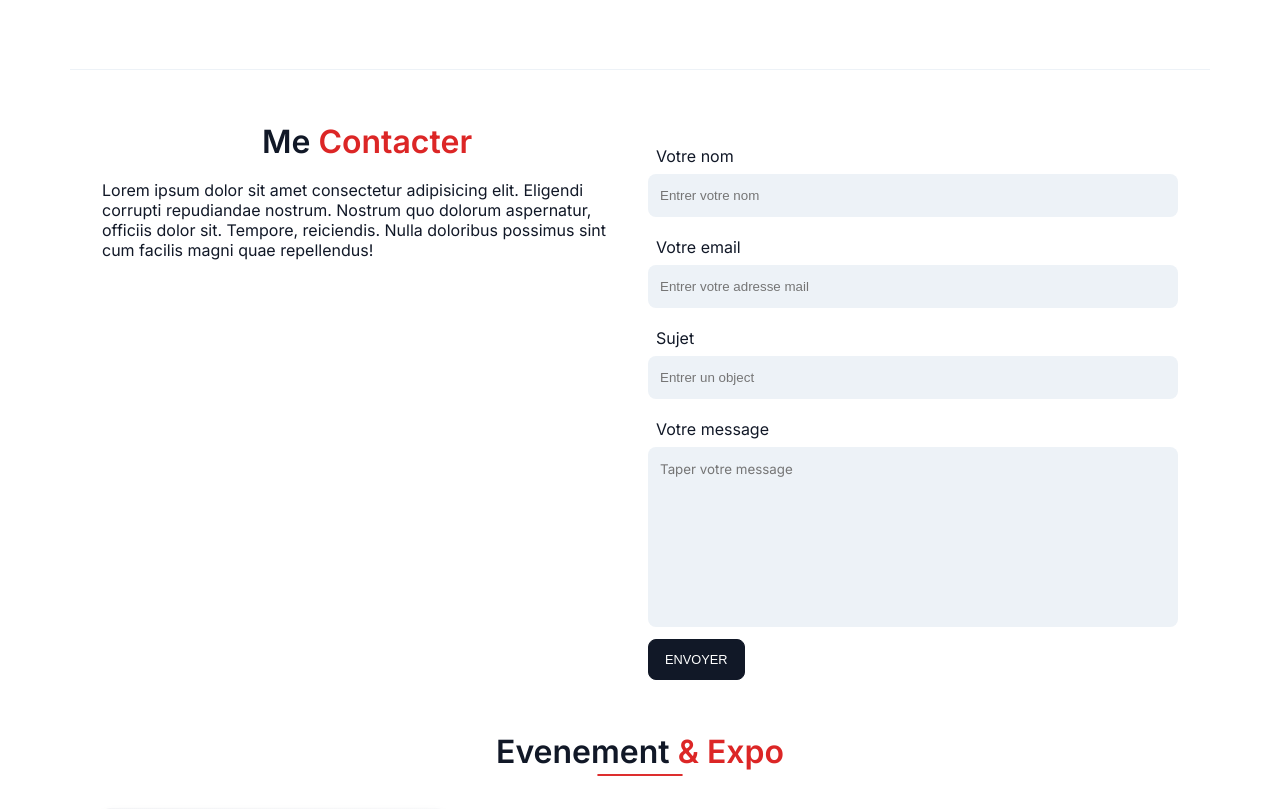
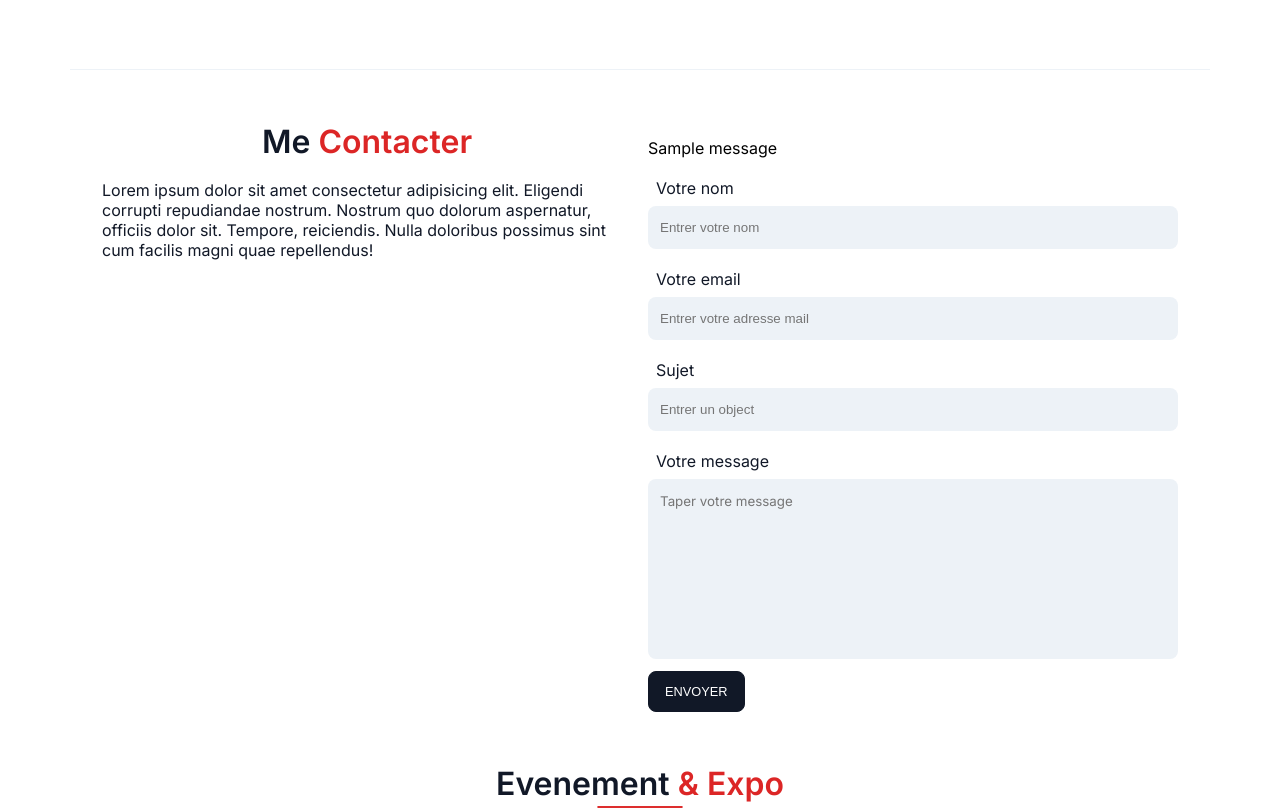
Before and after one commit to AureDulvresse/art_by_mtr, a Django app: page / in a window 1280 px wide. Shown: the part 2276-3085 px from the top of the page. Run offline with Django 5.2, Linux system fonts and the light colour scheme; tables that the repository leaves empty hold one stand-in row (values such as "Sample post"); grey boxes marked "Sample" are stand-in pictures; one stand-in notice (Sample message) is shown; parts of the project's set-up code (start-up, migrations or seed data) failed here and were passed over; some libraries are stand-ins or nearby versions.

Commit message:
Send Mail Done

```diff
--- a/store/templates/store/pages/contact.html
+++ b/store/templates/store/pages/contact.html
@@ -27,7 +27,7 @@
       <div class="contact-form wow animate__animated animate__slideInRight">
         <form method="POST">
           {% csrf_token %}
-          {% if message %}
+          {% if messages %}
           <div class="mb-3 flex flex-col">
             {% for message in messages %}
             <div
--- a/store/templates/store/pages/home.html
+++ b/store/templates/store/pages/home.html
@@ -113,6 +113,17 @@
       <div class="contact-form wow animate__animated animate__slideInRight">
         <form method="POST">
           {% csrf_token %}
+            {% if messages %}
+          <div class="mb-3 flex flex-col">
+            {% for message in messages %}
+            <div
+              class="alert {% if message.tags %}alert-{{ message.tags }}{% endif %}"
+            >
+              {{ message }}
+            </div>
+            {% endfor %}
+          </div>
+          {% endif %}
           <div class="mb-3 flex flex-col">
             <label for="name" class="p-2 text-black"> Votre nom </label>
             <input
--- a/store/views.py
+++ b/store/views.py
@@ -85,7 +85,7 @@ def contact_page(request) -> HttpResponse:
             return redirect('store:contact')
 
         # Construire le message complet avec un formatage amélioré
-        html_message = render_to_string('contact_email.html', {
+        html_message = render_to_string('store/components/contact_email.html', {
             'name': name,
             'email': email,
             'subject': subject,
```
Also changed, not shown: store/templates/store/components/contact_email.html (+9 -2 lines).
